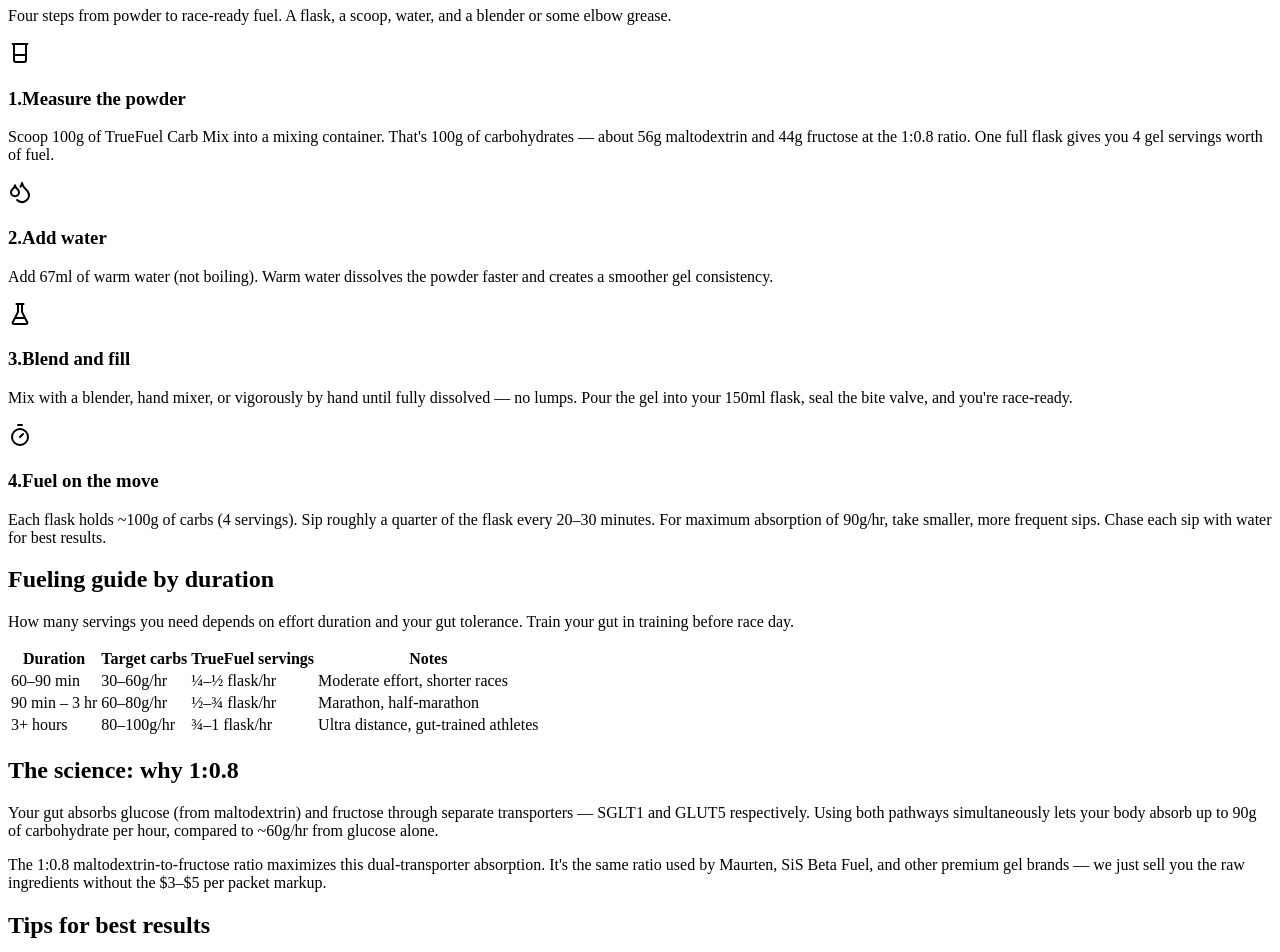
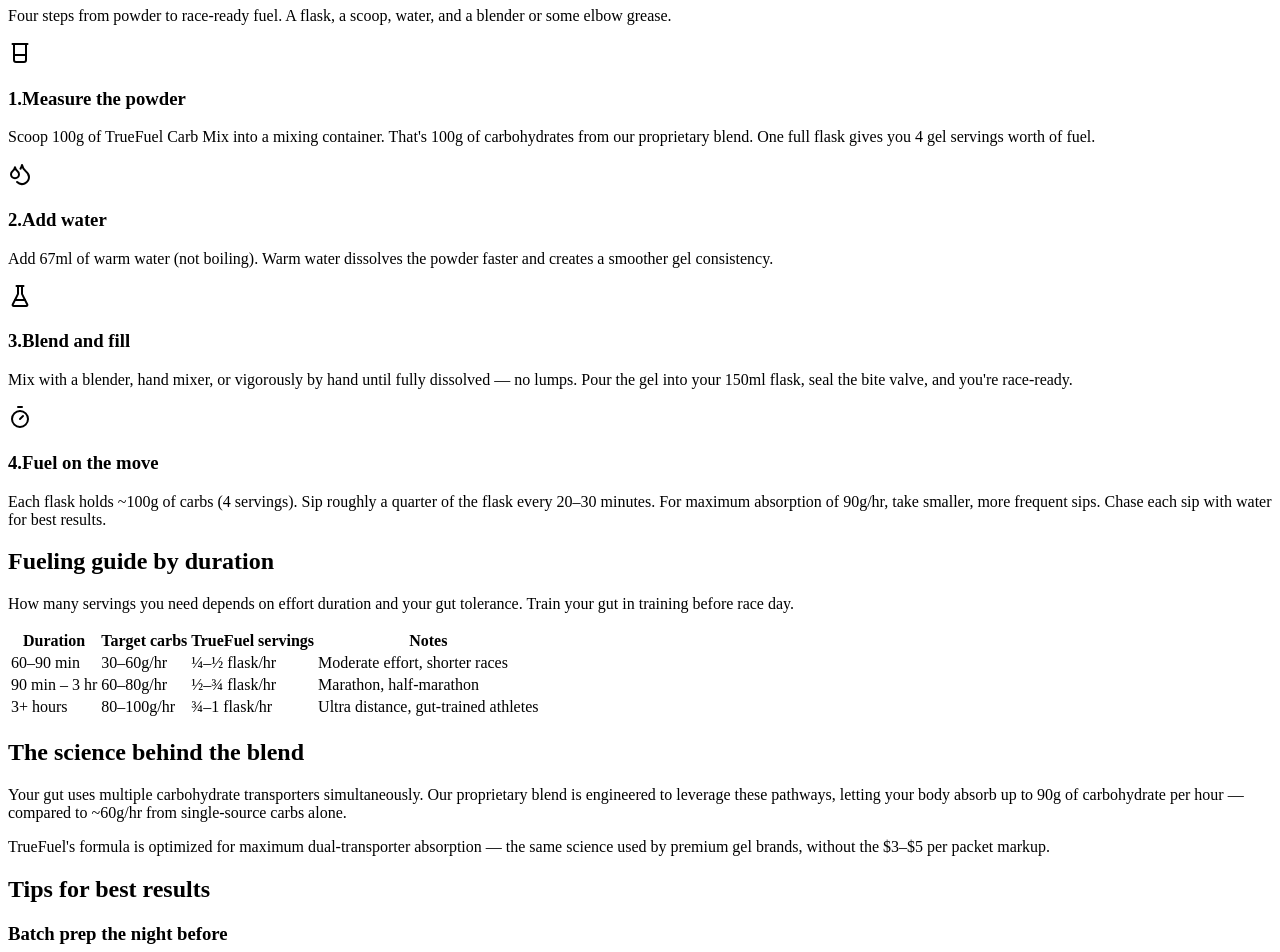
Before and after one commit to moeraza/truefuel, a React (Vite) app in the folder client/: page /#/how-to in a window 1280 px wide. Shown: the part 380-1332 px from the top of the page. Built offline with nearby package versions, Linux system fonts and the light colour scheme; a web font is replaced by a local one.

Commit message:
Replace ratio/ingredient details with proprietary blend language, reorder products (powder first)

```diff
--- a/client/index.html
+++ b/client/index.html
@@ -4,7 +4,7 @@
     <meta charset="UTF-8" />
     <meta name="viewport" content="width=device-width, initial-scale=1.0, maximum-scale=1" />
     <title>TrueFuel — Affordable, Sustainable Running Nutrition</title>
-    <meta name="description" content="Refillable running gel system. Premium maltodextrin:fructose powder with reusable flasks. Cut costs and plastic waste." />
+    <meta name="description" content="Refillable running gel system. Proprietary science-backed carb blend with reusable flasks. Cut costs and plastic waste." />
     <link rel="icon" type="image/png" href="/favicon.png" />
     <link href="https://api.fontshare.com/v2/css?f[]=satoshi@300,400,500,700,900&f[]=cabinet-grotesk@500,700,800&display=swap" rel="stylesheet">
   </head>
--- a/client/src/pages/home.tsx
+++ b/client/src/pages/home.tsx
@@ -42,7 +42,7 @@
           for pennies, not dollars.
         </h1>
         <p className="text-base md:text-lg text-white/75 max-w-md mb-8 leading-relaxed">
-          A refillable gel system built on science-backed carb ratios.
+          A refillable gel system built on a proprietary science-backed blend.
           Cut costs by 80% and keep single-use packets off the trail.
         </p>
         <div className="flex flex-wrap gap-3">
@@ -67,7 +67,7 @@
   const props = [
     { icon: DollarSign, title: "$0.62 / gel", desc: "vs $2.50–$5.00 for branded packets. Same carbs, fraction of the cost." },
     { icon: Leaf, title: "Zero single-use waste", desc: "One reusable flask replaces hundreds of foil gel packets per year." },
-    { icon: FlaskConical, title: "1:0.8 ratio", desc: "Maltodextrin:fructose blend backed by sports science for max absorption at 90g/hr." },
+    { icon: FlaskConical, title: "Science-backed blend", desc: "Proprietary carb formula optimized for max absorption at up to 90g/hr." },
   ];
   return (
     <section className="max-w-4xl mx-auto px-6 py-16">
@@ -219,11 +219,11 @@
           </p>
           <p className="leading-relaxed mt-3">
             The sports nutrition industry charges premium prices for simple sugars wrapped in single-use plastic.
-            A packet of maltodextrin and fructose costs pennies to produce, but $2.50–$5.00 per serving to buy.
+            A packet of carb gel costs pennies to produce, but $2.50–$5.00 per serving to buy.
           </p>
           <p className="leading-relaxed mt-3">
             TrueFuel is the fix: buy the raw carb mix in bulk, mix your own gel, carry it in a reusable flask.
-            Same science-backed 1:0.8 maltodextrin:fructose ratio that the premium brands use —
+            A proprietary science-backed blend optimized for the same performance as premium brands —
             without the markup or the waste.
           </p>
         </div>
--- a/client/src/pages/how-to.tsx
+++ b/client/src/pages/how-to.tsx
@@ -9,7 +9,7 @@
     step: 1,
     title: "Measure the powder",
     icon: Beaker,
-    detail: "Scoop 100g of TrueFuel Carb Mix into a mixing container. That's 100g of carbohydrates — about 56g maltodextrin and 44g fructose at the 1:0.8 ratio. One full flask gives you 4 gel servings worth of fuel.",
+    detail: "Scoop 100g of TrueFuel Carb Mix into a mixing container. That's 100g of carbohydrates from our proprietary blend. One full flask gives you 4 gel servings worth of fuel.",
   },
   {
     step: 2,
@@ -102,16 +102,16 @@
 
       {/* The science */}
       <section className="mb-16">
-        <h2 className="font-semibold text-base mb-1">The science: why 1:0.8</h2>
+        <h2 className="font-semibold text-base mb-1">The science behind the blend</h2>
         <p className="text-sm text-muted-foreground mb-4 max-w-xl leading-relaxed">
-          Your gut absorbs glucose (from maltodextrin) and fructose through separate transporters — SGLT1 and GLUT5 respectively.
-          Using both pathways simultaneously lets your body absorb up to 90g of carbohydrate per hour,
-          compared to ~60g/hr from glucose alone.
+          Your gut uses multiple carbohydrate transporters simultaneously. Our proprietary blend is
+          engineered to leverage these pathways, letting your body absorb up to 90g of carbohydrate per hour —
+          compared to ~60g/hr from single-source carbs alone.
         </p>
         <p className="text-sm text-muted-foreground max-w-xl leading-relaxed">
-          The 1:0.8 maltodextrin-to-fructose ratio maximizes this dual-transporter absorption.
-          It's the same ratio used by Maurten, SiS Beta Fuel, and other premium gel brands —
-          we just sell you the raw ingredients without the $3–$5 per packet markup.
+          TrueFuel's formula is optimized for maximum dual-transporter absorption —
+          the same science used by premium gel brands,
+          without the $3–$5 per packet markup.
         </p>
       </section>
 
--- a/client/src/pages/shop.tsx
+++ b/client/src/pages/shop.tsx
@@ -86,7 +86,7 @@
 
       <section>
         <h2 className="font-semibold text-base mb-1">Carb Mix Powder</h2>
-        <p className="text-sm text-muted-foreground mb-5">1:0.8 maltodextrin:fructose. Mix with water to make your own gel.</p>
+        <p className="text-sm text-muted-foreground mb-5">Proprietary science-backed blend. Mix with water to make your own gel.</p>
         <div className="grid gap-6 sm:grid-cols-2">
           {powders.map((p) => <ProductCard key={p.id} product={p} />)}
         </div>
```
Also changed, not shown: 1 other file (tests, documents, lock files or other folders).
